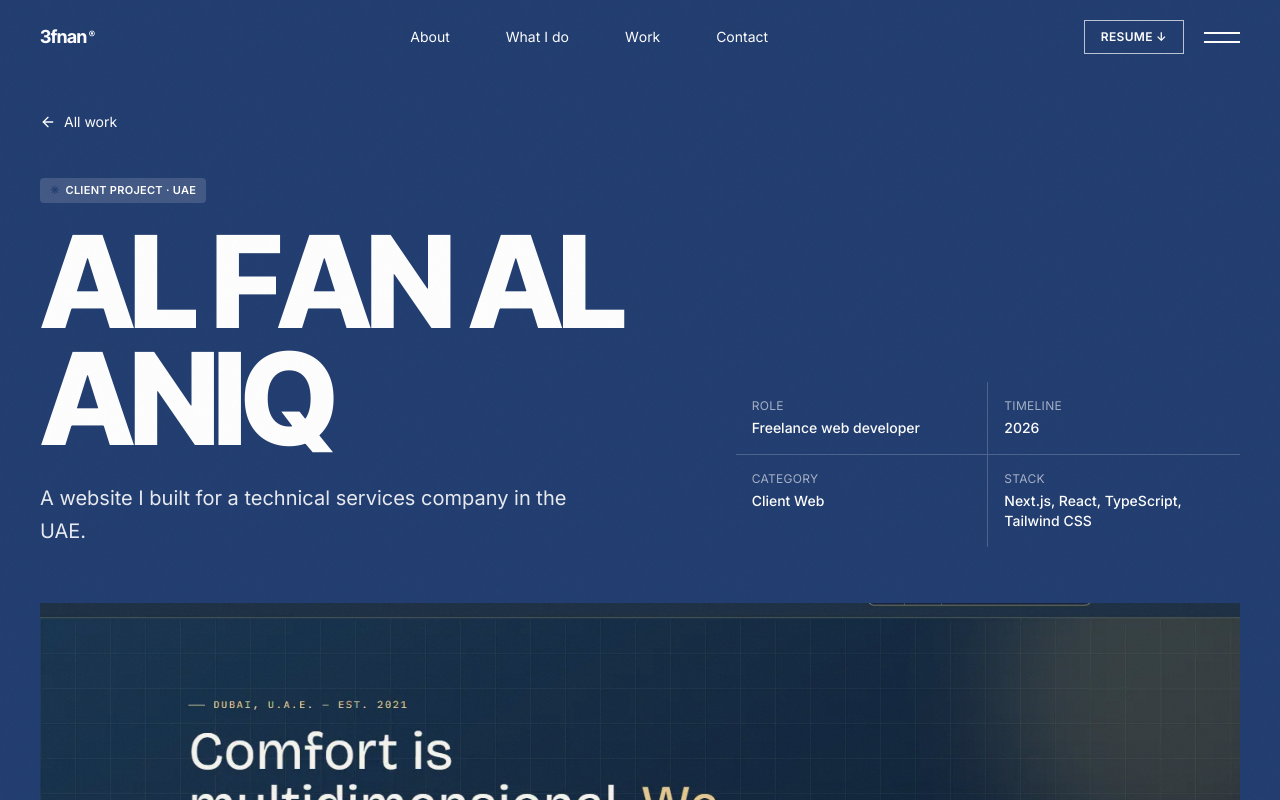
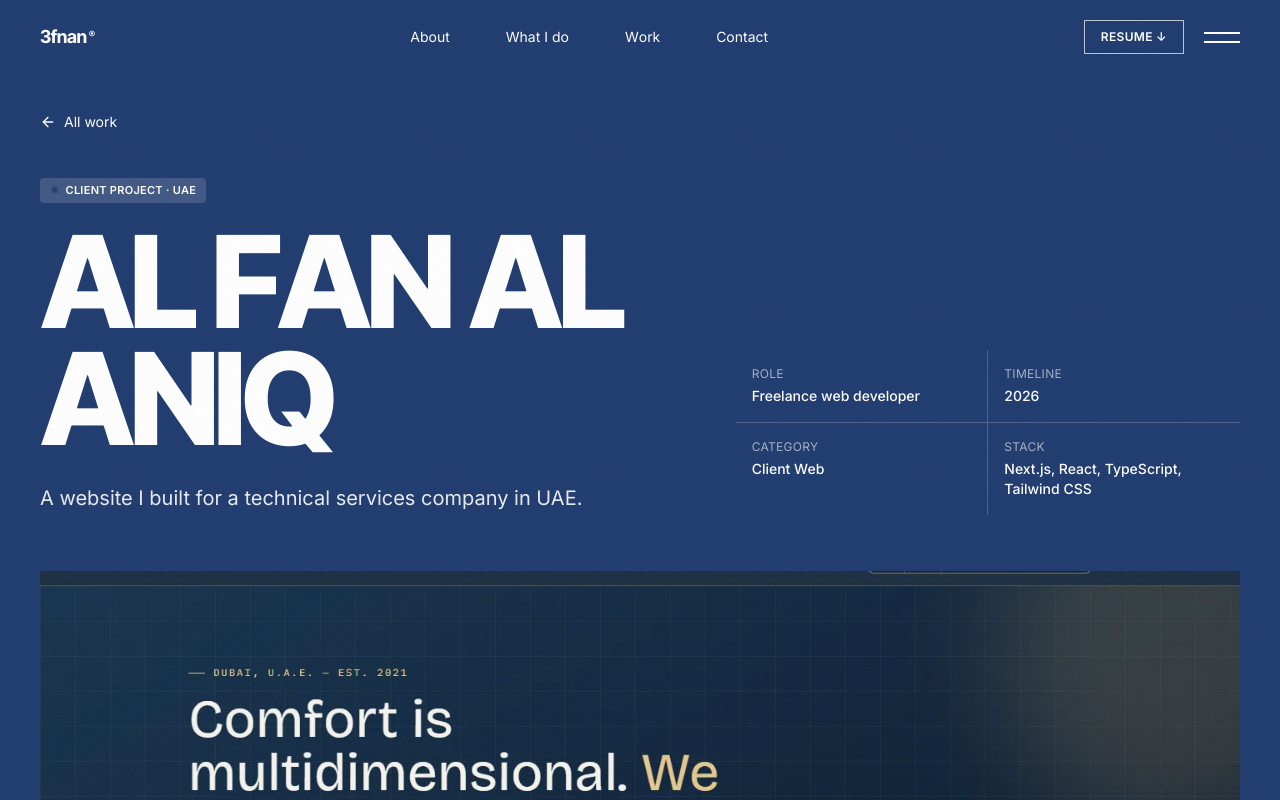
Before and after one commit to 3fnan/portfolio, a Next.js app: page /work/al-fan-al-aniq in a window 1280 px wide. Shown: the top 800 px of the page. Built offline with nearby package versions, Linux system fonts and the light colour scheme.

Commit message:
typing error

```diff
--- a/src/data/portfolio.ts
+++ b/src/data/portfolio.ts
@@ -243,7 +243,7 @@ export const projects: Project[] = [
     title: "Al Fan Al Aniq",
     category: "Client Web",
     year: "2026",
-    tagline: "A website I built for a technical services company in the UAE.",
+    tagline: "A website I built for a technical services company in UAE.",
     description:
       "Responsive company website with reusable sections, put live on the client's own domain.",
     role: "Freelance web developer",
```
